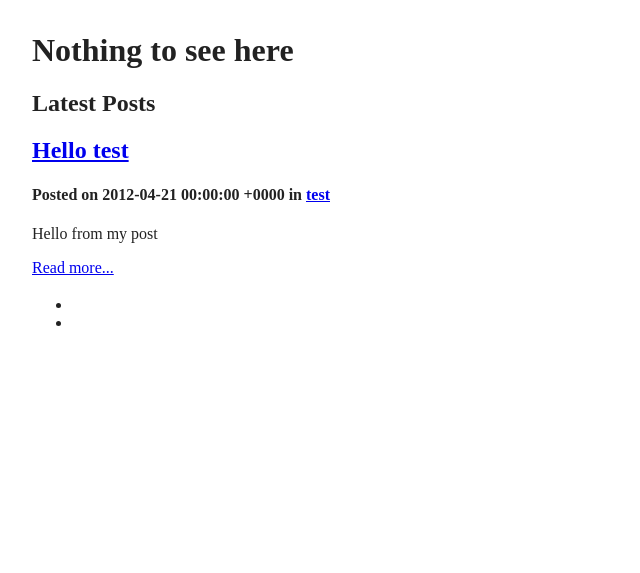
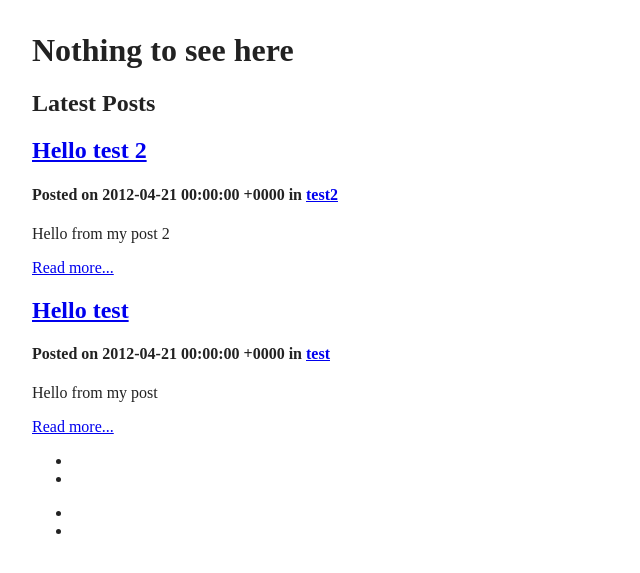
Before and after one commit to johnhunter/johnhunter.github.com, a Jekyll site: the page built from index.html, in a window 1280 px wide. Shown: the top 573 px of the page, without its empty margins (0-640 px from the left). Built offline with Jekyll 4.4.1, drawn with Linux system fonts in a browser that asks for light colours; the list of posts is cut into pages by our own code.

```diff
--- /dev/null
+++ b/_posts/2012-04-21-test2.md
@@ -0,0 +1,8 @@
+---
+layout: page
+title: Hello test 2
+category: test2
+
+---
+
+## Hello from my post 2
--- a/index.html
+++ b/index.html
@@ -16,10 +16,6 @@ title: Home
 	<div>
 
 	{% for category in site.categories %}
-	  <h3>{{ category.category }}</h3>
-	<p>{{ category.name }}</p>
-	<p>{{ category.title }}</p>
-
 	  <ul>
 	    {% for post in category %}
 	      <li><a href="{{ post.url }}">{{ post.title }}</a></li>
```
